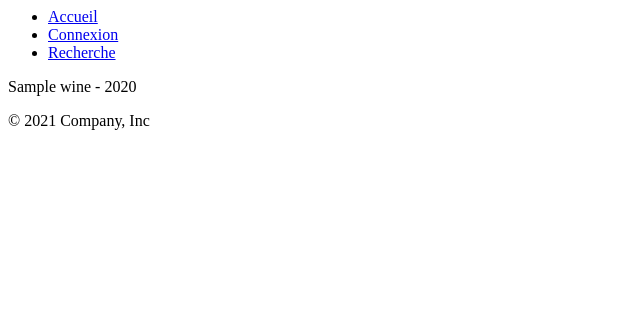
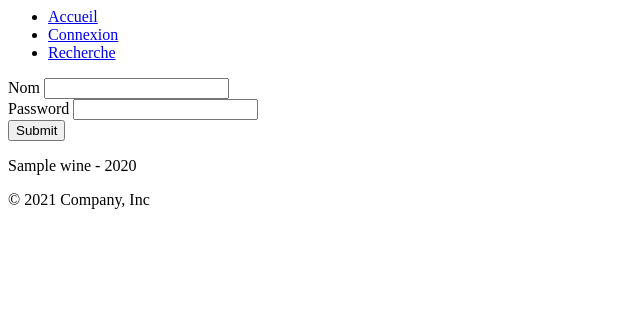
Before and after one commit to jean-smaug/demo-php, a PHP site: template pages/wines.php in a window 1280 px wide. Shown: the top 322 px of the page, without its empty margins (0-640 px from the left). Run offline with PHP 8.4, Linux system fonts and the light colour scheme; the template is opened without the code that fills it: most values are stand-ins (such as "Sample title", 1, 10 or a date in 2020).

Commit message:
with magic

```diff
--- a/pages/wines.php
+++ b/pages/wines.php
@@ -1,3 +1,17 @@
+<form method="post" action="/wines">
+    <div class="mb-3">
+        <label for="name" class="form-label">Nom</label>
+        <input type="text"  class="form-control" id="name" name="name">
+    </div>
+    <div class="mb-3">
+        <label for="year" class="form-label">Password</label>
+        <input type="number" class="form-control" id="year" name="year">
+    </div>
+
+    <button type="submit" class="btn btn-primary">Submit</button>
+</form>
+
+
 <?php foreach ($wines as $wine): ?>
 
     <div>
--- /dev/null
+++ b/templates/base.php
@@ -0,0 +1,22 @@
+<!doctype html>
+<html lang="fr">
+<head>
+    <meta charset="UTF-8">
+    <meta name="viewport"
+          content="width=device-width, user-scalable=no, initial-scale=1.0, maximum-scale=1.0, minimum-scale=1.0">
+    <meta http-equiv="X-UA-Compatible" content="ie=edge">
+    <title>Document</title>
+    <link rel="stylesheet" href="./node_modules/bootstrap/dist/css/bootstrap.min.css">
+</head>
+<body class="d-flex flex-column min-vh-100">
+<div class="container">
+    <?php require "./templates/header.php" ?>
+
+   <?= $content ?>
+
+    <?php require "./templates/footer.php" ?>
+
+    <script src="./node_modules/bootstrap/dist/js/bootstrap.min.js"></script>
+</div>
+</body>
+</html>
```
Also changed, not shown: controllers/WineController.php (+8 -0 lines), index.php (+13 -21 lines), models/Wine.php (+11 -0 lines).
